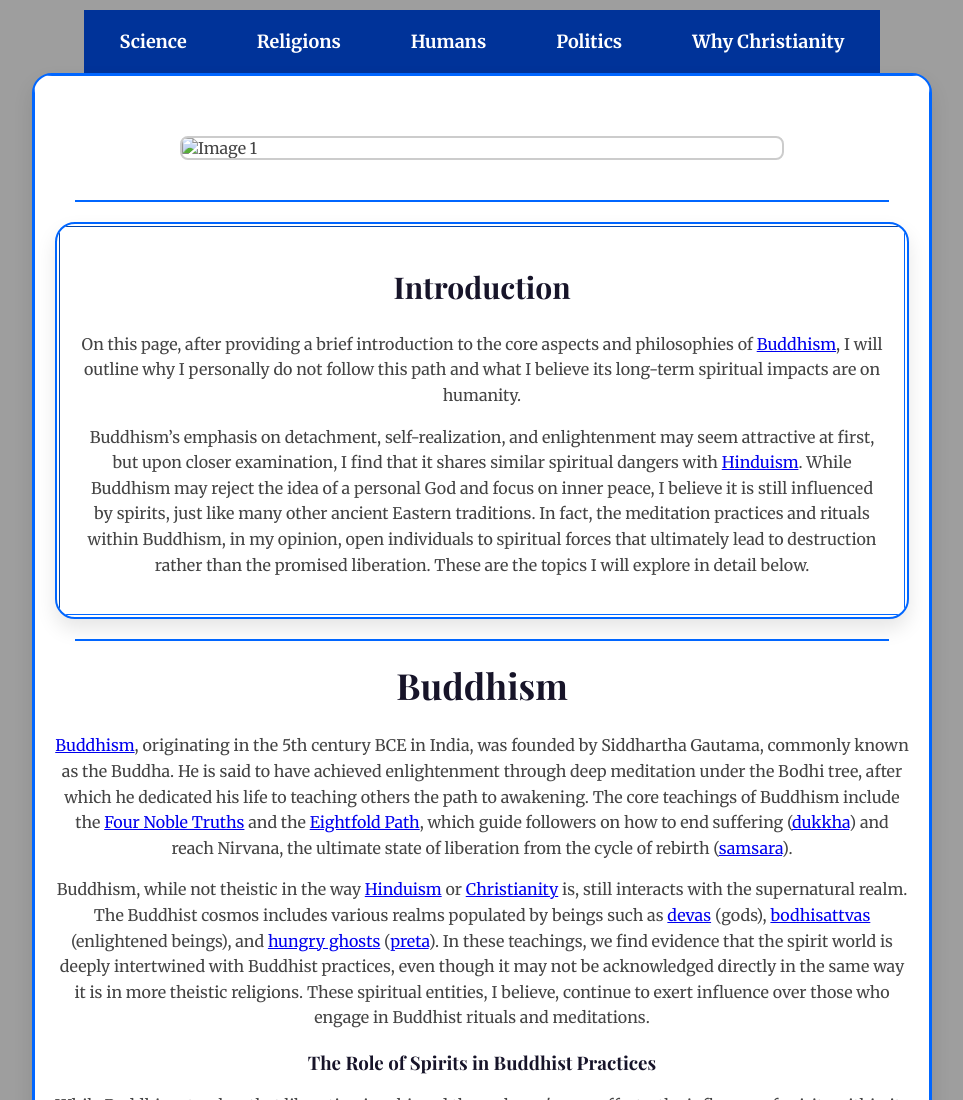
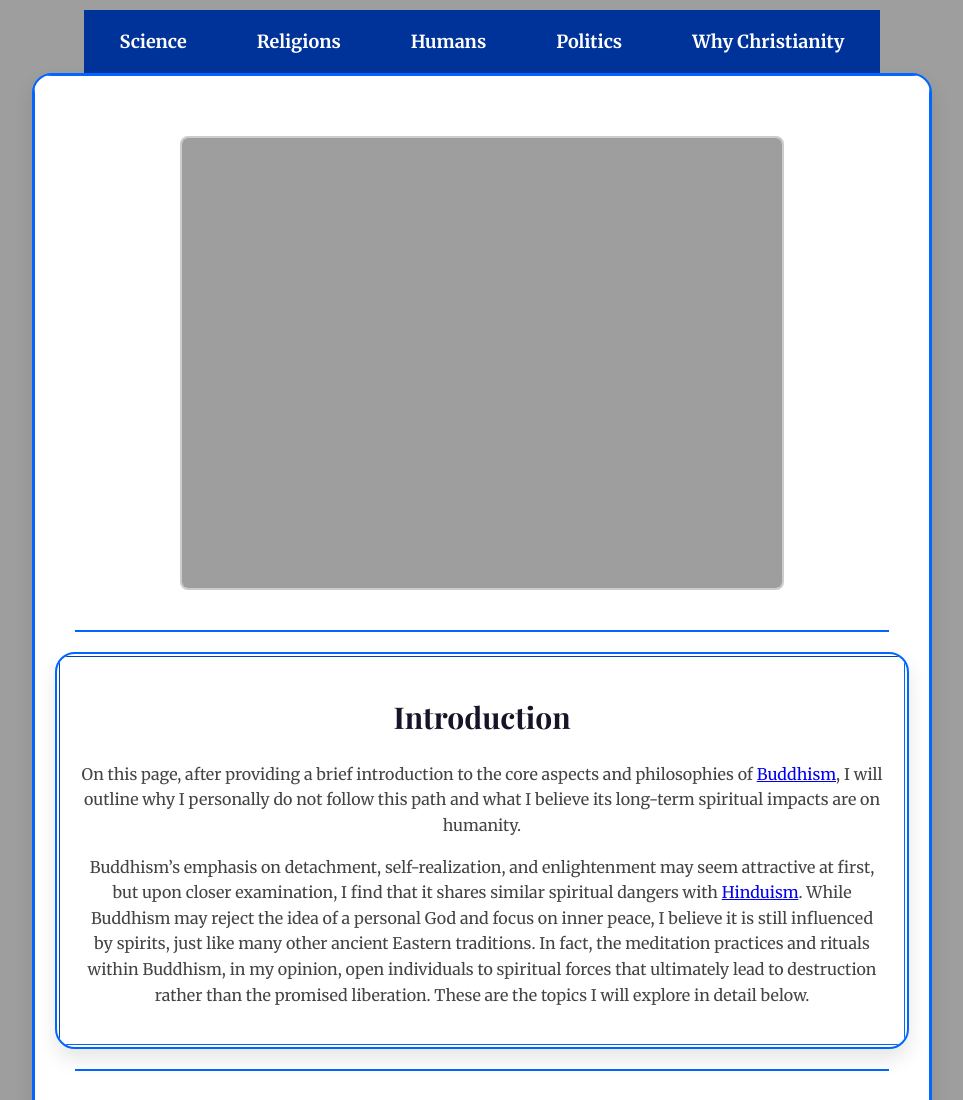
Before and after one commit to Dborga/Theology-, a website: page Religion/budh.html in a window 1280 px wide. Shown: the top 1100 px of the page, without its empty margins (158-1121 px from the left). Drawn offline with nearby package versions, Linux system fonts and the light colour scheme; the site is published under a folder, as on GitHub Pages, so addresses that start at the root find nothing.

Commit message:
Update budh.html

```diff
--- a/Religion/budh.html
+++ b/Religion/budh.html
@@ -251,7 +251,7 @@ body {
   <tr>
     <td>
       <div class="image-row">
-        <img src="/img/buddah.WEBP" alt="Image 1" title="Buddhism">
+        <img src="../img/buddah.WEBP" alt="Image 1" title="Buddhism">
       </div>
       <hr class="short-hr" />
       <table width="750" border="1" align="center" cellpadding="10">
```
